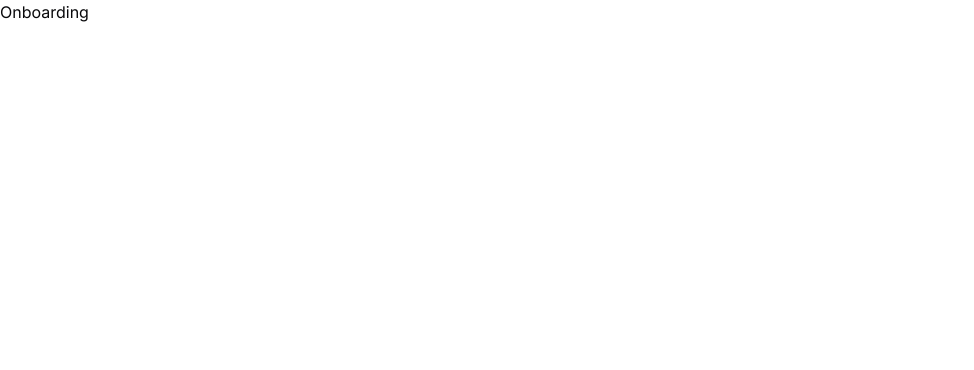
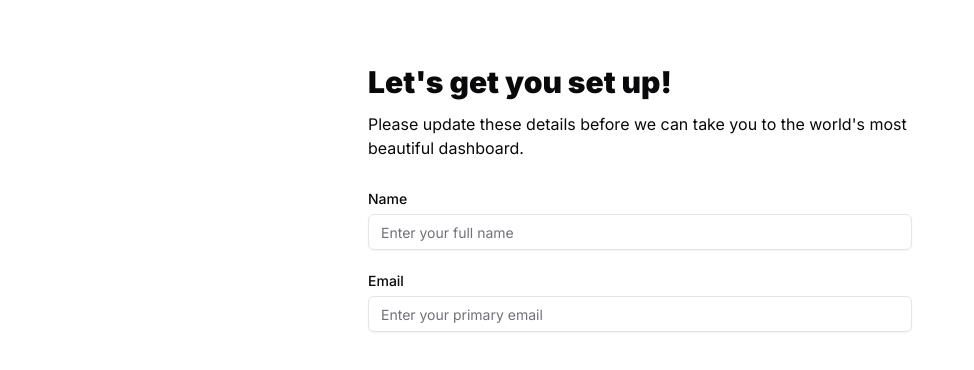
Before and after one commit to ganes1410/skills-tracker, a Next.js app: page /onboarding in a window 1280 px wide. Shown: the top 370 px of the page, without its empty margins (0-974 px from the left). Built offline with nearby package versions, Linux system fonts and the light colour scheme.

Commit message:
refactor and add form elements from shadcn/ui

```diff
--- a/app/dashboard/page.tsx
+++ b/app/dashboard/page.tsx
@@ -1,5 +1,5 @@
 import { db } from "@/db";
-import UserCard from "../ui/user-card";
+import UserCard from "@/components/user-card";
 import {
   like,
   and,
@@ -10,8 +10,8 @@ import {
   inArray,
 } from "drizzle-orm";
 import { skills, users, usersToSkills } from "@/db/schema";
-import SearchFilter from "../ui/filters/search-filter";
-import SkillFilter from "../ui/filters/skill-filter-server";
+import SearchFilter from "@/components/filters/search-filter";
+import SkillFilter from "@/components/filters/skill-filter-server";
 
 export default async function Dashboard({
   searchParams,
--- /dev/null
+++ b/app/onboarding/layout.tsx
@@ -0,0 +1,7 @@
+export default async function OnboardingLayout({
+  children,
+}: {
+  children: React.ReactNode;
+}) {
+  return <div className="px-4 py-16 w-full max-w-xl mx-auto">{children}</div>;
+}
--- a/app/onboarding/page.tsx
+++ b/app/onboarding/page.tsx
@@ -1,3 +1,27 @@
+import AppInput from "@/components/form/AppInput";
+import { Input } from "@/components/ui/input";
+import { Label } from "@/components/ui/label";
+
 export default async function Onboarding() {
-  return <div>Onboarding</div>;
+  return (
+    <div>
+      <h1 className="font-black text-3xl">Let&apos;s get you set up!</h1>
+      <p className="mt-3">
+        Please update these details before we can take you to the world&apos;s
+        most beautiful dashboard.
+      </p>
+      <form className="my-8">
+        <AppInput label="Name" name="name">
+          <Input type="text" id="name" placeholder="Enter your full name" />
+        </AppInput>
+        <AppInput label="Email" name="email">
+          <Input
+            type="email"
+            id="email"
+            placeholder="Enter your primary email"
+          />
+        </AppInput>
+      </form>
+    </div>
+  );
 }
--- /dev/null
+++ b/components/form/AppInput.tsx
@@ -0,0 +1,18 @@
+import { Label } from "@/components/ui/label";
+
+export default async function AppInput({
+  label,
+  name,
+  children,
+}: {
+  label: string;
+  name: string;
+  children: React.ReactNode;
+}) {
+  return (
+    <div className="flex flex-col gap-2 mb-6">
+      <Label htmlFor={name}>{label}</Label>
+      {children}
+    </div>
+  );
+}
--- /dev/null
+++ b/components/ui/label.tsx
@@ -0,0 +1,26 @@
+"use client"
+
+import * as React from "react"
+import * as LabelPrimitive from "@radix-ui/react-label"
+import { cva, type VariantProps } from "class-variance-authority"
+
+import { cn } from "@/lib/utils"
+
+const labelVariants = cva(
+  "text-sm font-medium leading-none peer-disabled:cursor-not-allowed peer-disabled:opacity-70"
+)
+
+const Label = React.forwardRef<
+  React.ElementRef<typeof LabelPrimitive.Root>,
+  React.ComponentPropsWithoutRef<typeof LabelPrimitive.Root> &
+    VariantProps<typeof labelVariants>
+>(({ className, ...props }, ref) => (
+  <LabelPrimitive.Root
+    ref={ref}
+    className={cn(labelVariants(), className)}
+    {...props}
+  />
+))
+Label.displayName = LabelPrimitive.Root.displayName
+
+export { Label }
--- a/lib/dbUtils.ts
+++ b/lib/dbUtils.ts
@@ -22,6 +22,4 @@ export const syncUser = async () => {
   if (!user) {
     redirect("/onboarding");
   }
-
-  redirect("/dashboard");
 };
--- a/package.json
+++ b/package.json
@@ -18,6 +18,7 @@
     "@clerk/types": "^3.63.1",
     "@libsql/client": "^0.6.0",
     "@radix-ui/react-icons": "^1.3.0",
+    "@radix-ui/react-label": "^2.0.2",
     "@radix-ui/react-slot": "^1.0.2",
     "class-variance-authority": "^0.7.0",
     "clsx": "^2.1.0",
@@ -29,8 +30,8 @@
     "react-multi-select-component": "^4.3.4",
     "tailwind-merge": "^2.2.2",
     "tailwindcss-animate": "^1.0.7",
-    "uuid": "^9.0.1",
-    "use-debounce": "^10.0.0"
+    "use-debounce": "^10.0.0",
+    "uuid": "^9.0.1"
   },
   "devDependencies": {
     "@faker-js/faker": "^8.4.1",
```
Also changed, not shown: components/filters/search-filter.tsx (renamed from app/ui/filters/search-filter.tsx), components/filters/skill-filter-client.tsx (renamed from app/ui/filters/skill-filter-client.tsx), components/filters/skill-filter-server.tsx (renamed from app/ui/filters/skill-filter-server.tsx), components/user-card.tsx (renamed from app/ui/user-card.tsx), 1 other file (tests, documents, lock files or other folders).
